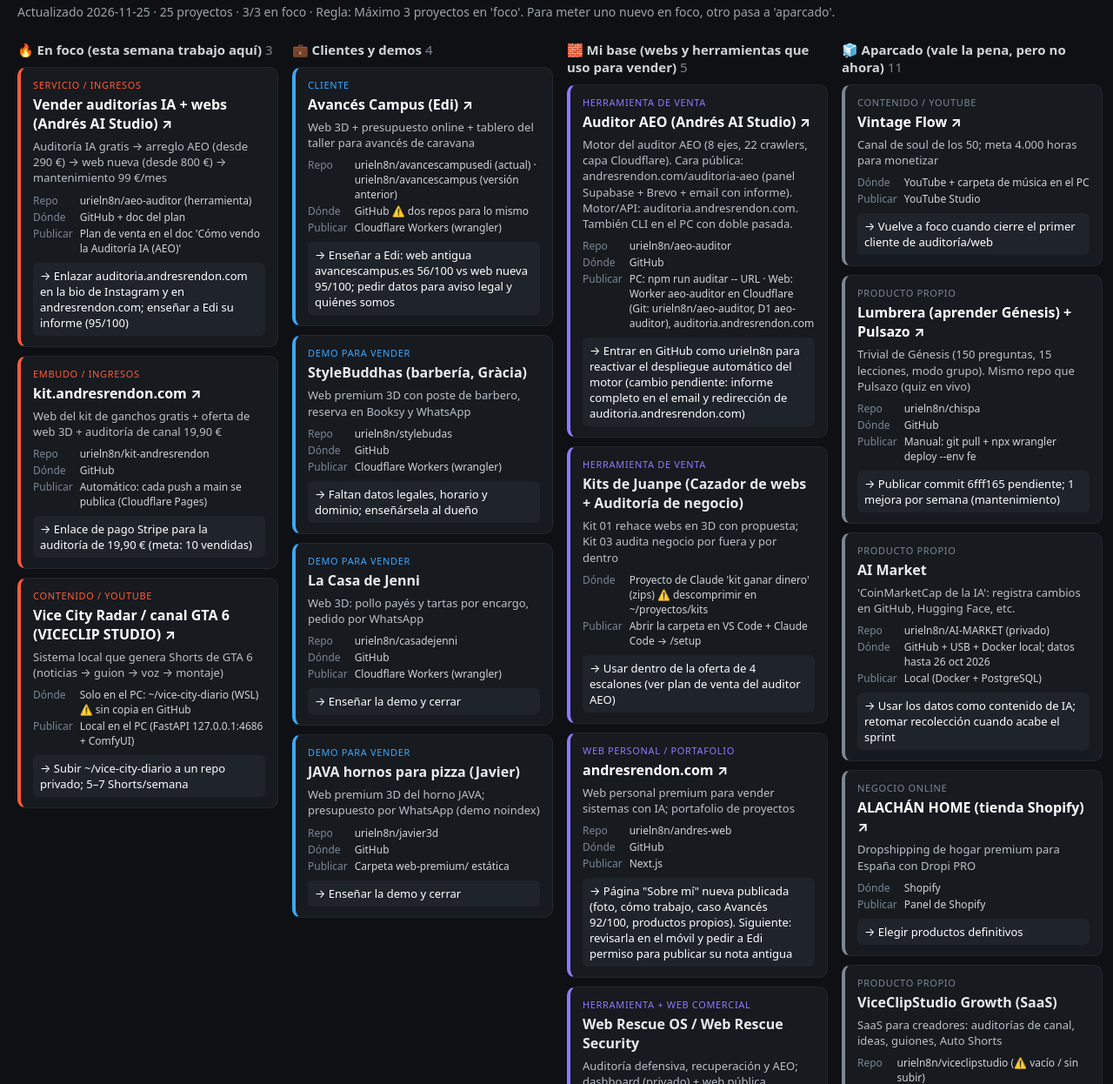
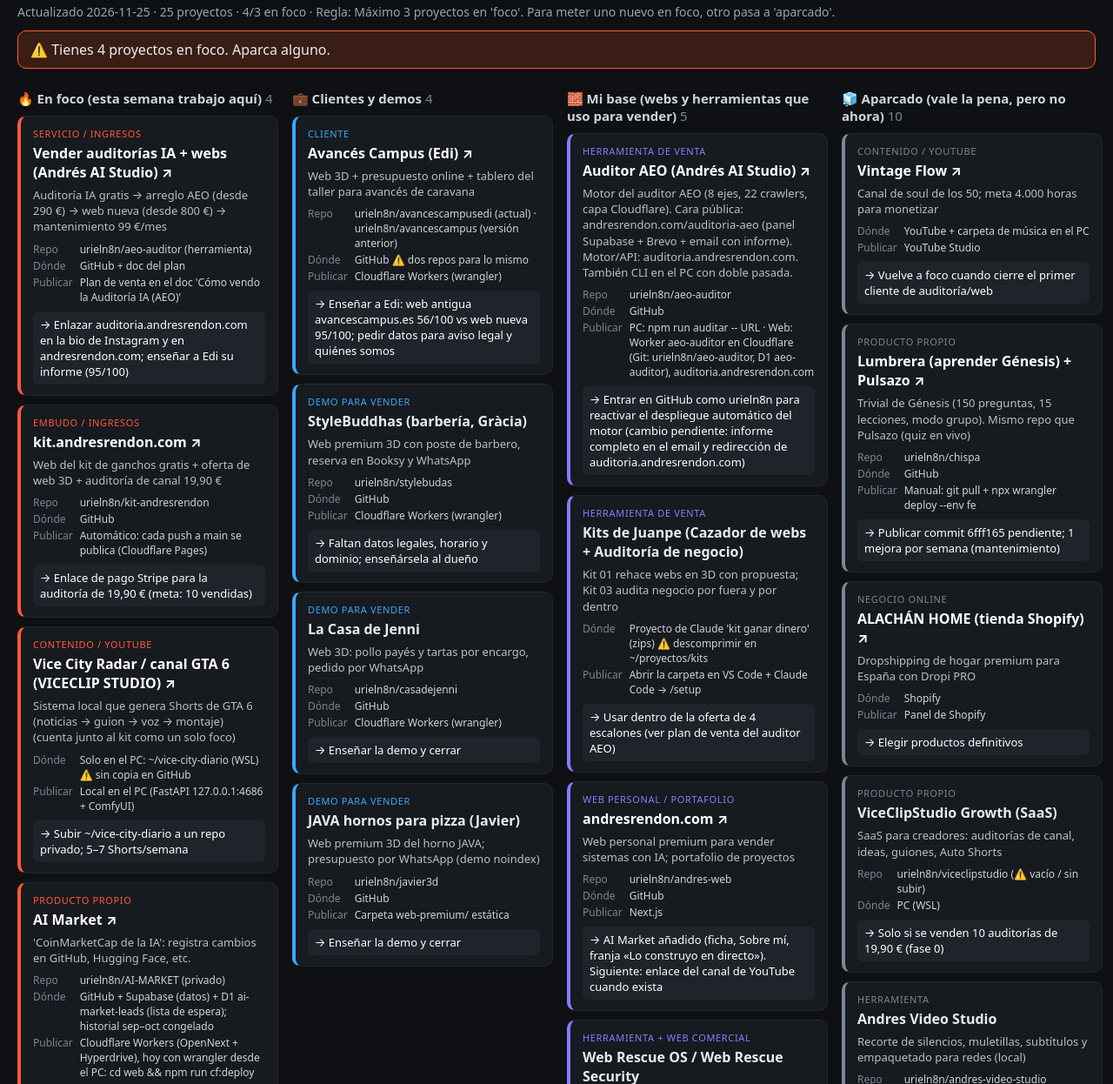
Before and after one commit to urieln8n/andres-hq, a plain HTML site: page index.html in a window 1280 px wide. Shown: the part 66-1312 px from the top of the page at 87% size. Drawn offline with Linux system fonts and the light colour scheme.

Commit message:
ai-market vuelve a foco; AI Market en andresrendon.com
Co-Authored-By: Claude Opus 5.5 <noreply@anthropic.com>
Claude-Session: https://claude.ai/code/session_01Nm9s1VpVecZH66zgo1GRft

```diff
--- a/index.html
+++ b/index.html
@@ -16,12 +16,12 @@ dl{margin:0 0 8px;display:grid;grid-template-columns:auto 1fr;gap:2px 8px;font-s
 @media(max-width:700px){main{flex-direction:column}.col{flex:auto;width:100%}}
 </style></head><body>
 <header><h1>Mapa de proyectos</h1>
-<div class="meta">Actualizado 2026-11-25 · 25 proyectos · 3/3 en foco · Regla: Máximo 3 proyectos en 'foco'. Para meter uno nuevo en foco, otro pasa a 'aparcado'.</div>
-
+<div class="meta">Actualizado 2026-11-25 · 25 proyectos · 4/3 en foco · Regla: Máximo 3 proyectos en 'foco'. Para meter uno nuevo en foco, otro pasa a 'aparcado'.</div>
+<div class="aviso">⚠️ Tienes 4 proyectos en foco. Aparca alguno.</div>
 </header>
 <main>
     <section class="col">
-      <h2>🔥 En foco (esta semana trabajo aquí) <span>3</span></h2>
+      <h2>🔥 En foco (esta semana trabajo aquí) <span>4</span></h2>
       <article class="card" style="--c:#ff5a36">
         <div class="tipo">servicio / ingresos</div>
         <h3><a href="https://claude.ai/artifact/2U8rEBqHajPAqQD9FvtvNK" target="_blank" rel="noopener">Vender auditorías IA + webs (Andrés AI Studio) ↗</a></h3>
@@ -47,13 +47,24 @@ dl{margin:0 0 8px;display:grid;grid-template-columns:auto 1fr;gap:2px 8px;font-s
       <article class="card" style="--c:#ff5a36">
         <div class="tipo">contenido / YouTube</div>
         <h3><a href="https://www.youtube.com/@VICECLIPSTUDIO" target="_blank" rel="noopener">Vice City Radar / canal GTA 6 (VICECLIP STUDIO) ↗</a></h3>
-        <p>Sistema local que genera Shorts de GTA 6 (noticias → guion → voz → montaje)</p>
+        <p>Sistema local que genera Shorts de GTA 6 (noticias → guion → voz → montaje) (cuenta junto al kit como un solo foco)</p>
         <dl>
 
           <dt>Dónde</dt><dd>Solo en el PC: ~/vice-city-diario (WSL) ⚠️ sin copia en GitHub</dd>
           <dt>Publicar</dt><dd>Local en el PC (FastAPI 127.0.0.1:4686 + ComfyUI)</dd>
         </dl>
         <div class="next">→ Subir ~/vice-city-diario a un repo privado; 5–7 Shorts/semana</div>
+      </article>
+      <article class="card" style="--c:#ff5a36">
+        <div class="tipo">producto propio</div>
+        <h3><a href="https://aimarket.andresrendon.com" target="_blank" rel="noopener">AI Market ↗</a></h3>
+        <p>'CoinMarketCap de la IA': registra cambios en GitHub, Hugging Face, etc.</p>
+        <dl>
+          <dt>Repo</dt><dd>urieln8n/AI-MARKET (privado)</dd>
+          <dt>Dónde</dt><dd>GitHub + Supabase (datos) + D1 ai-market-leads (lista de espera); historial sep–oct congelado</dd>
+          <dt>Publicar</dt><dd>Cloudflare Workers (OpenNext + Hyperdrive), hoy con wrangler desde el PC: cd web &amp;&amp; npm run cf:deploy</dd>
+        </dl>
+        <div class="next">→ Desplegar desde el PC (git pull; cd web; npm ci; npm run cf:deploy) para publicar el puente de marca y la lista de espera; luego crear la lista de Brevo y poner BREVO_LIST_ID</div>
       </article>
     </section>
     <section class="col">
@@ -136,7 +147,7 @@ dl{margin:0 0 8px;display:grid;grid-template-columns:auto 1fr;gap:2px 8px;font-s
           <dt>Dónde</dt><dd>GitHub</dd>
           <dt>Publicar</dt><dd>Next.js</dd>
         </dl>
-        <div class="next">→ Página &quot;Sobre mí&quot; nueva publicada (foto, cómo trabajo, caso Avancés 92/100, productos propios). Siguiente: revisarla en el móvil y pedir a Edi permiso para publicar su nota antigua</div>
+        <div class="next">→ AI Market añadido (ficha, Sobre mí, franja «Lo construyo en directo»). Siguiente: enlace del canal de YouTube cuando exista</div>
       </article>
       <article class="card" style="--c:#8b7bff">
         <div class="tipo">herramienta + web comercial</div>
@@ -162,7 +173,7 @@ dl{margin:0 0 8px;display:grid;grid-template-columns:auto 1fr;gap:2px 8px;font-s
       </article>
     </section>
     <section class="col">
-      <h2>🧊 Aparcado (vale la pena, pero no ahora) <span>11</span></h2>
+      <h2>🧊 Aparcado (vale la pena, pero no ahora) <span>10</span></h2>
       <article class="card" style="--c:#7a8794">
         <div class="tipo">contenido / YouTube</div>
         <h3><a href="https://www.youtube.com/@vintageflow-n1w" target="_blank" rel="noopener">Vintage Flow ↗</a></h3>
@@ -184,17 +195,6 @@ dl{margin:0 0 8px;display:grid;grid-template-columns:auto 1fr;gap:2px 8px;font-s
           <dt>Publicar</dt><dd>Manual: git pull + npx wrangler deploy --env fe</dd>
         </dl>
         <div class="next">→ Publicar commit 6fff165 pendiente; 1 mejora por semana (mantenimiento)</div>
-      </article>
-      <article class="card" style="--c:#7a8794">
-        <div class="tipo">producto propio</div>
-        <h3>AI Market</h3>
-        <p>'CoinMarketCap de la IA': registra cambios en GitHub, Hugging Face, etc.</p>
-        <dl>
-          <dt>Repo</dt><dd>urieln8n/AI-MARKET (privado)</dd>
-          <dt>Dónde</dt><dd>GitHub + USB + Docker local; datos hasta 26 oct 2026</dd>
-          <dt>Publicar</dt><dd>Local (Docker + PostgreSQL)</dd>
-        </dl>
-        <div class="next">→ Usar los datos como contenido de IA; retomar recolección cuando acabe el sprint</div>
       </article>
       <article class="card" style="--c:#7a8794">
         <div class="tipo">negocio online</div>
```
Also changed, not shown: mapa.html (+17 -17 lines), proyectos.json (+8 -7 lines), 2 other files.
